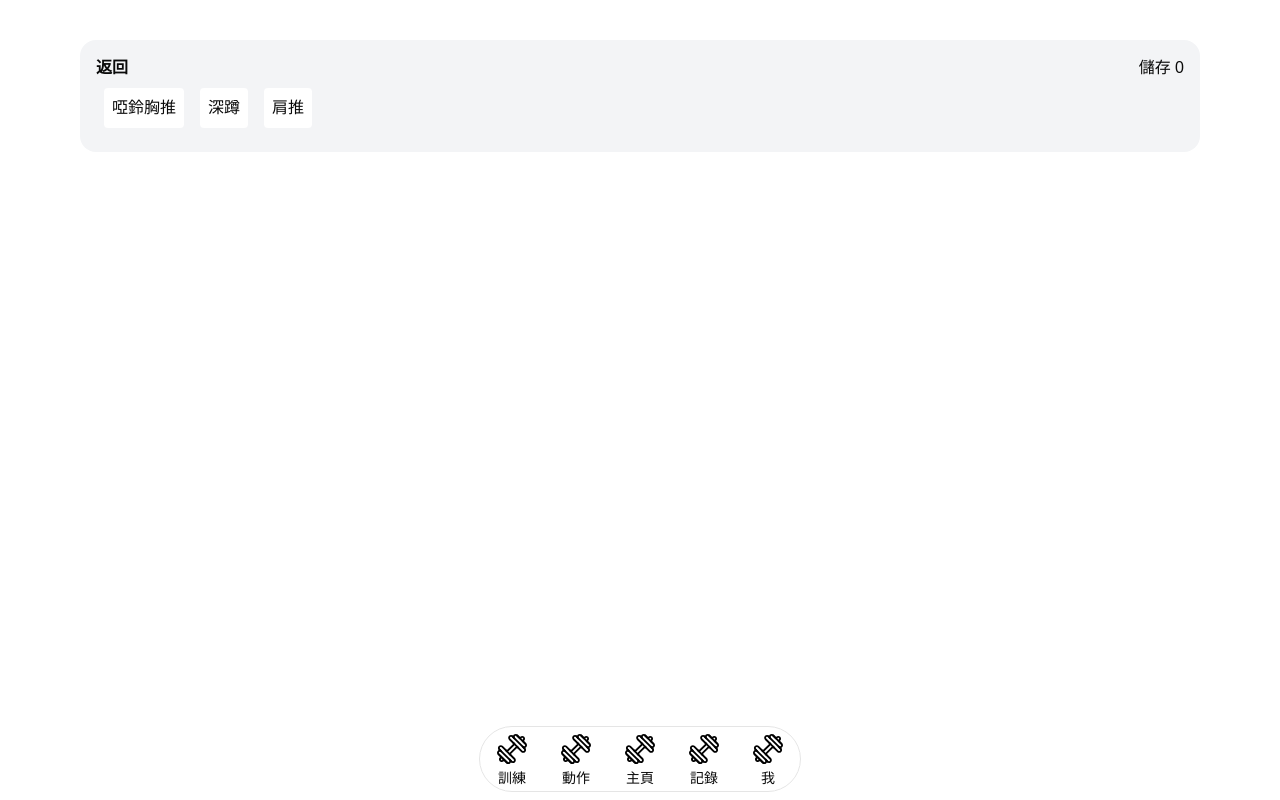
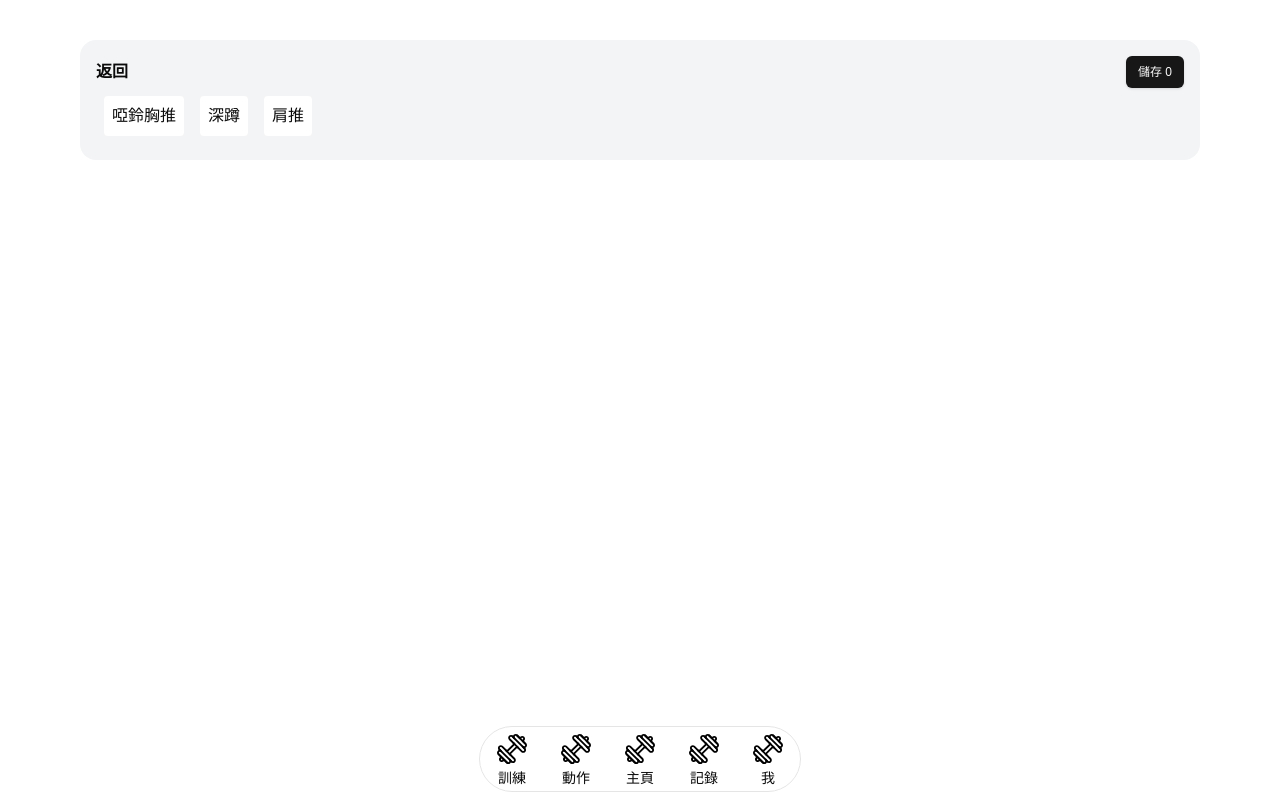
Before and after one commit to Cyishen/fit-box, a Next.js app: page /fit/1/1/create-template/addexercises in a window 1280 px wide. Built offline with nearby package versions, Linux system fonts and the light colour scheme.

Commit message:
text vercel

```diff
--- a/src/app/(root)/(main)/fit/[menuId]/[templateId]/create-template/addexercises/page.tsx
+++ b/src/app/(root)/(main)/fit/[menuId]/[templateId]/create-template/addexercises/page.tsx
@@ -6,6 +6,7 @@ import React, { useEffect, useState } from 'react';
 import { Exercise } from '../WeightTraining';
 import { useTemplateStore } from '@/lib/store';
 import { TemplateType } from '../Form';
+import { Button } from '@/components/ui/button';
 
 const exerciseTemplates: Exercise[] = [
   { ExerciseId: '1', name: '啞鈴胸推', sets: [] },
@@ -59,7 +60,7 @@ const AddExercisesPage = ({ params }: { params: { templateId: string } }) => {
         <div className="bg-gray-100 p-4 rounded-2xl">
           <div className='flex justify-between'>
             <button onClick={() => router.back()} className='font-bold'>返回</button>
-            <button onClick={handleSaveExercises}>儲存 {selectedExercises.length}</button>
+            <Button size='sm' type='button' onClick={handleSaveExercises}>儲存 {selectedExercises.length}</Button>
           </div>
 
           {exerciseTemplates.map((exercise) => (
```
